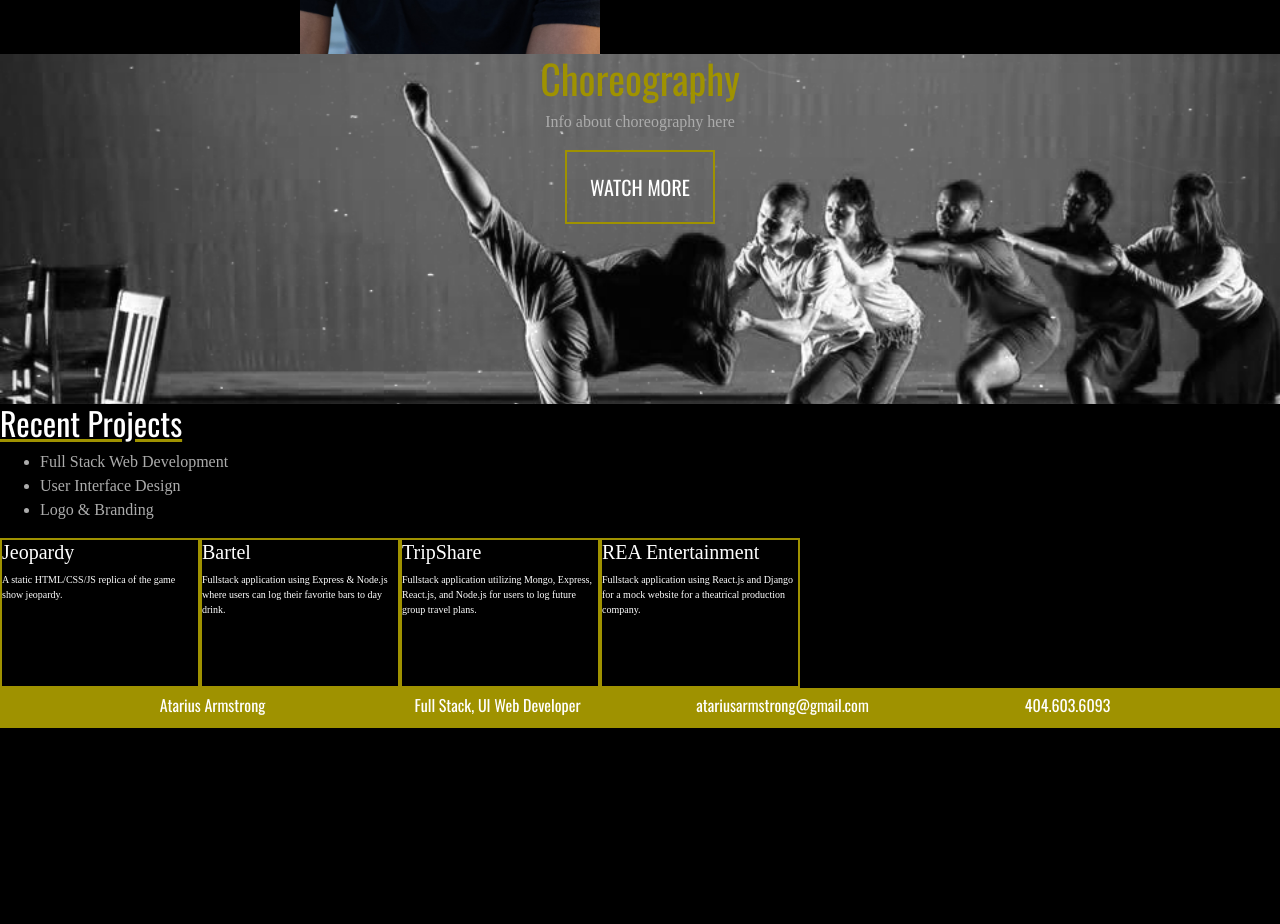
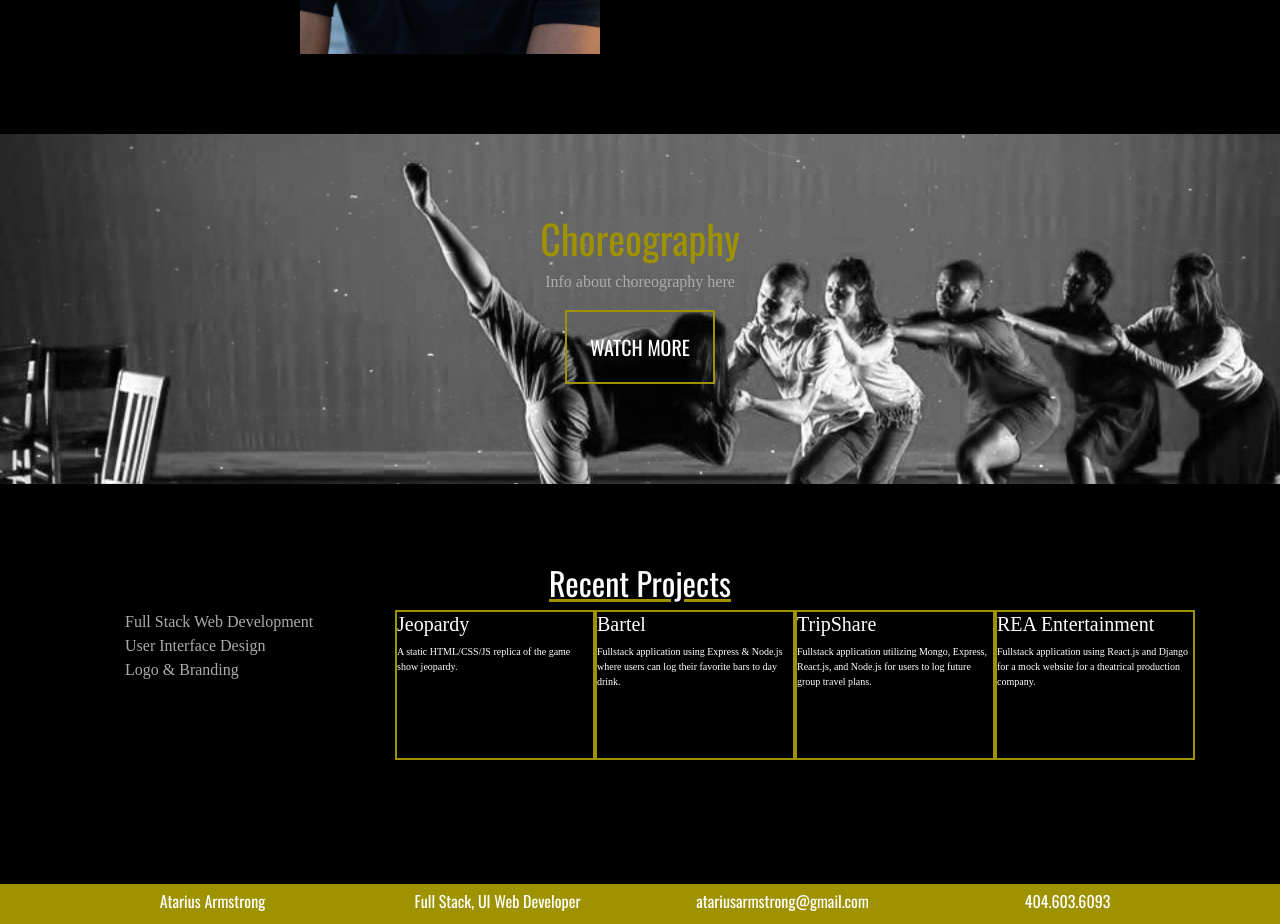
Before and after one commit to atariusarmstrong/atariusarmstrong.github.io, a React (Create React App) app: page / in a window 1280 px wide. Shown: the part 1028-1952 px from the top of the page. Before the commit the page ends 1756 px from the top, so only its background shows below. Built offline with nearby package versions, Linux system fonts and the light colour scheme; a web font is replaced by a local one.

Commit message:
updated styling

```diff
--- a/src/App.css
+++ b/src/App.css
@@ -69,6 +69,7 @@ h2 {
   display: grid;
   grid-template-columns: 600px 600px;
   justify-items: end;
+  margin: 0 auto 80px auto;
 }
 
 .contactBox {
@@ -93,6 +94,7 @@ h2 {
   height: 400px;
   margin: auto;
   text-align: center;
+  padding: 80px 0;
 }
 
 .choreoInfo h1 {
@@ -114,6 +116,17 @@ h2 {
   display: inline-block;
 }
 
+.portfolio {
+  height: 400px;
+  padding: 80px 0;
+}
+
+.portfolio h2{
+  text-align: center;
+}
+.portfolio ul {
+  list-style-type: none;
+}
 .projectContainer {
   display: flex;
 }
--- a/src/components/Portfolio.js
+++ b/src/components/Portfolio.js
@@ -1,4 +1,7 @@
 import React, { Component } from 'react';
+import Container from 'react-bootstrap/Container'
+import Row from 'react-bootstrap/Row'
+import Col from 'react-bootstrap/Col'
 
 class Portfolio extends Component {
     state = {
@@ -27,17 +30,19 @@ class Portfolio extends Component {
     }
     render() {
         return (
-            <div>
+            <div className='portfolio'>
                 <h2>Recent Projects</h2>
-                <div>
+                <Container>
+                    <Row>
+                        <Col>
                             <ul>
                                 <li>Full Stack Web Development</li>
                                 <li>User Interface Design</li>
                                 <li>Logo & Branding</li>
                             </ul>
-                </div>
+                        </Col>
 
-                <div className='projectContainer'>
+                        <Col className='projectContainer'>
                             {this.state.projects.map((project, i) => {
                                 return (
                                     <a href={project.url}>
@@ -48,7 +53,9 @@ class Portfolio extends Component {
                                     </a>
                             )
                             })}
-                </div>
+                        </Col>
+                    </Row>
+                </Container>
             </div>
         );
     }
```
Lines whose indentation alone changed are shown as unchanged.
